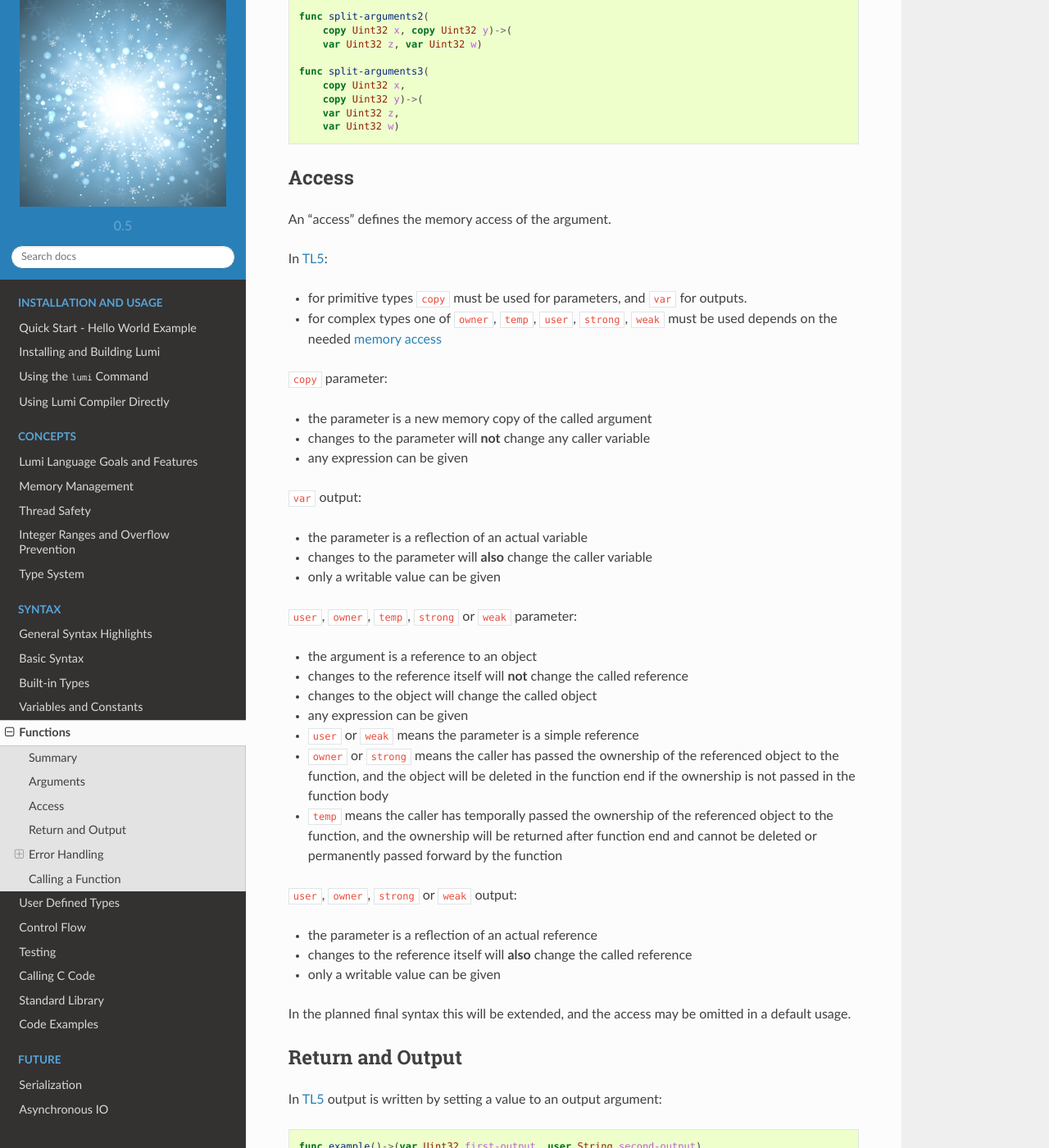
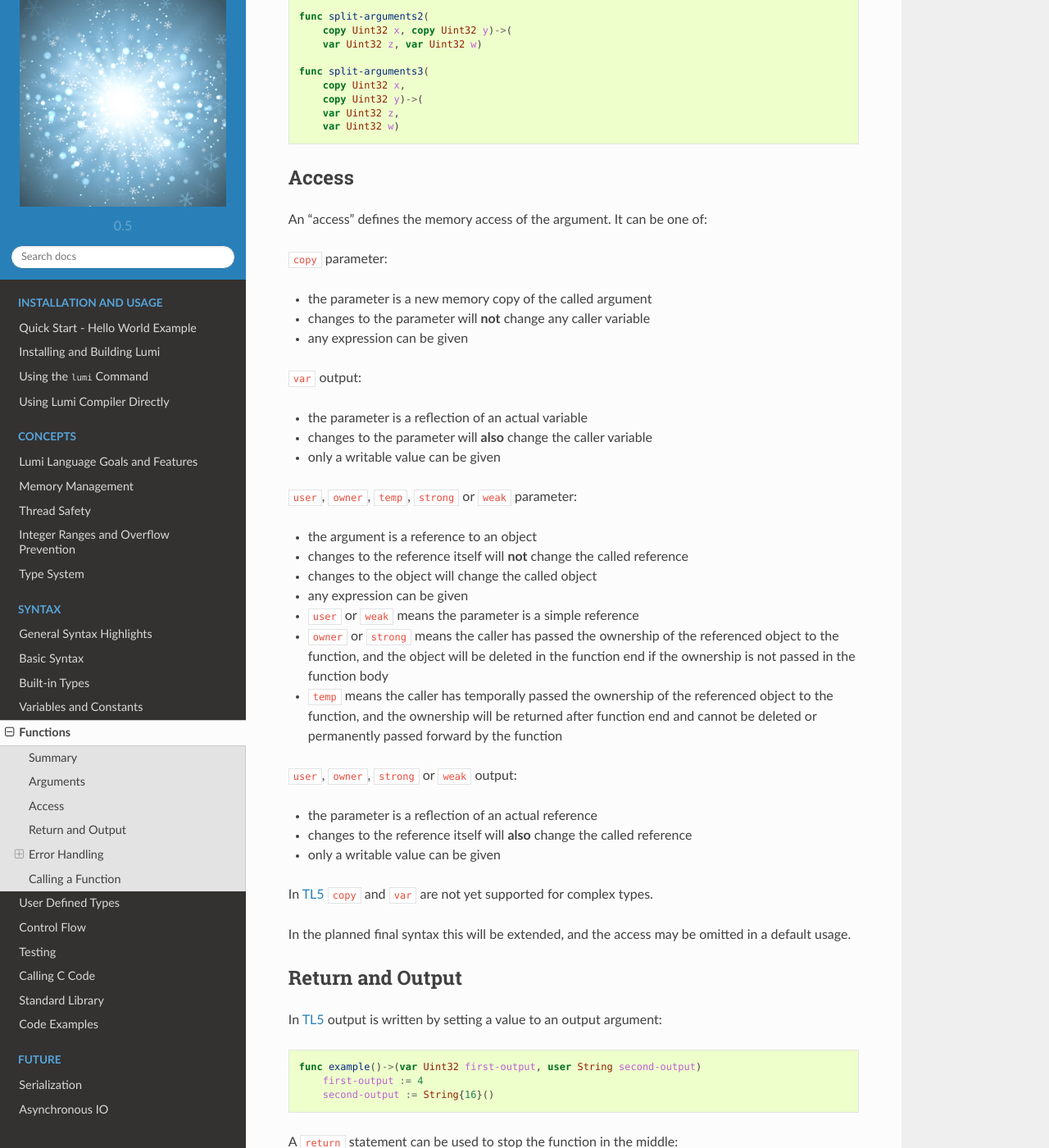
Before and after one commit to meircif/lumi-lang, a Sphinx documentation site: the page built from docs/functions.rst, in a window 1280 px wide and 1400 px high, scrolled down 914 px. Shown: the whole window at 82% size. Built offline with Sphinx 7.4.7 and the Read the Docs theme 2.0.0, drawn with Linux system fonts in a browser that asks for light colours.

Commit message:
Add documentation for primitive refs

```diff
--- a/docs/builtin.rst
+++ b/docs/builtin.rst
@@ -95,7 +95,7 @@
 ---------
 .. class:: Char
 
-   A single Unicode code-point, which is the same as `Int{1114111}`.
+   A single Unicode code-point, which is the same as ``Int{1114111}``.
 
    Character literal are surrounded with ``'`` characters: ``'a'``. Special
    characters can be written with ``\`` escape character as in C: ``\' \" \? \a
--- a/docs/functions.rst
+++ b/docs/functions.rst
@@ -55,14 +55,7 @@
 
 Access
 ------
-An "access" defines the memory access of the argument.
-
-In :ref:`TL5 <syntax-tl5>`:
-
-* for primitive types ``copy`` must be used for parameters, and ``var`` for
-  outputs.
-* for complex types one of ``owner``, ``temp``, ``user``, ``strong``, ``weak``
-  must be used depends on the needed :ref:`memory access <references>`
+An "access" defines the memory access of the argument. It can be one of:
 
 ``copy`` parameter:
 
@@ -96,6 +89,9 @@
 * the parameter is a reflection of an actual reference
 * changes to the reference itself will **also** change the called reference
 * only a writable value can be given
+
+In :ref:`TL5 <syntax-tl5>` ``copy`` and ``var`` are not yet supported for
+complex types.
 
 In the planned final syntax this will be extended, and the access may be
 omitted in a default usage.
--- a/docs/install.rst
+++ b/docs/install.rst
@@ -7,7 +7,7 @@
 -------------------
 For Lumi syntax highlighting it's recommended to use one of:
 
-* `Visual Studio Code`_ editor with `Lumi Language extendsion`_
+* `Visual Studio Code`_ editor with `Lumi Language extension`_
   installed
 * `Atom`_ editor with `language-lumi package`_ installed
 
@@ -95,7 +95,7 @@
 example, in Linux move it to ``/usr/local/bin/``.
 
 .. _Visual Studio Code: https://code.visualstudio.com
-.. _Lumi Language extendsion: https://marketplace.visualstudio.com/items?itemName=meircif.lumi
+.. _Lumi Language extension: https://marketplace.visualstudio.com/items?itemName=meircif.lumi
 .. _Atom: https://atom.io
 .. _language-lumi package: https://atom.io/packages/language-lumi
 .. _Lumi repository: https://github.com/meircif/lumi-lang
--- a/docs/variables.rst
+++ b/docs/variables.rst
@@ -74,8 +74,7 @@
 
 References
 ----------
-References to complex types are declared using the wanted
-memory access keywords:
+References are declared using the wanted memory access keywords:
 
 * ``owner``: simple owner reference
 * ``user``: simple user reference
@@ -170,7 +169,7 @@
 
 Static Allocation
 -----------------
-Static allocation of complex types is done using ``var`` or ``s-var`` keywords::
+Static allocation is done using ``var`` or ``s-var`` keywords::
 
    var String{256} string-static-allocation
    s-var Array{34:Uint32} static-strong-int-array!
```
